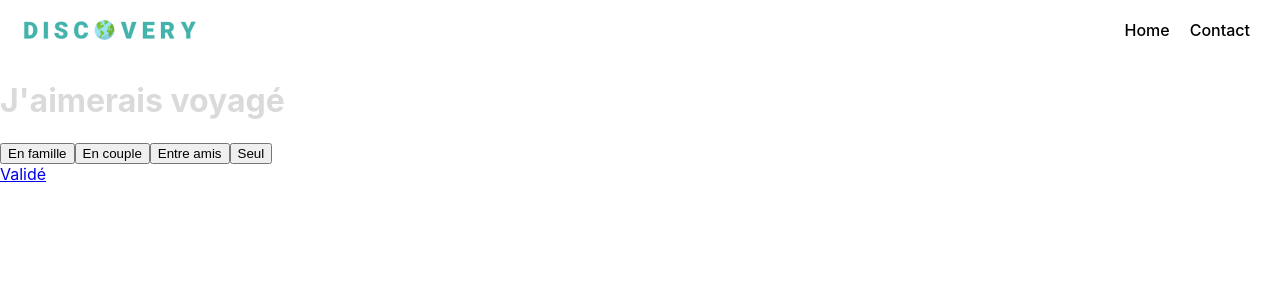
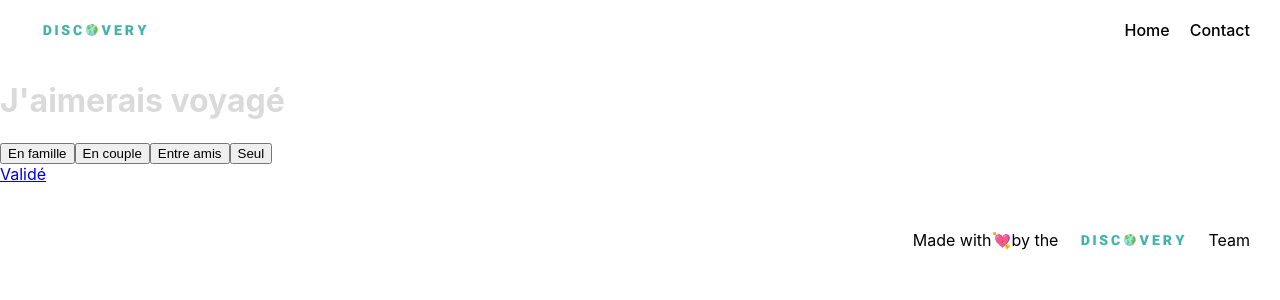
Before and after one commit to gobelinmalin/bordeaux_mars_20_p2_discovery, a React (Create React App) app: page /quiz/0 in a window 1280 px wide. Shown: the top 300 px of the page. Built offline with nearby package versions, Linux system fonts and the light colour scheme.

Commit message:
footer.js and footer .css

```diff
--- a/src/App.js
+++ b/src/App.js
@@ -6,6 +6,7 @@ import Home from "./components/Home";
 import Contact from "./components/Contact";
 import Quiz from "./components/Quiz";
 import NavBar from "./components/NavBar";
+import Footer from "./components/Footer"
 
 import "./App.css";
 
@@ -18,6 +19,7 @@ function App() {
         <Route path="/contact" component={Contact} />
         <Route path="/quiz/:id" component={Quiz} />
       </Switch>
+      <Footer />
     </div>
   );
 }
--- /dev/null
+++ b/src/components/Footer.js
@@ -0,0 +1,28 @@
+import React from 'react';
+import { Link } from "react-router-dom";
+
+import logoSvg from "../style/logo_discovery-01.svg";
+
+import "../style/css/Footer.css";
+
+
+const Footer = () => {
+  return (
+    <footer className="Footer">
+        <div className="Footer">
+        <Link className="Footer" to="/contact">
+            <p>Made with
+            <span role="img" aria-label="arraw-heart">&#x1F498;</span>
+          by the
+        <img src={logoSvg} className="NavBar_logo"  alt="logo"/>
+         Team
+        </p>
+        </Link>
+
+        </div>
+    </footer>
+  )
+
+}
+
+export default Footer;
--- /dev/null
+++ b/src/style/css/Footer.css
@@ -0,0 +1,14 @@
+.Footer {
+    padding: 10px;
+    background-color: white;
+    display: flex;
+    align-items: center;
+    justify-content: flex-end;
+    text-decoration: none;
+    color:#000000;
+  }
+
+  .NavBar_logo{
+    width: 150px;
+    height: 12px;
+   }
```
